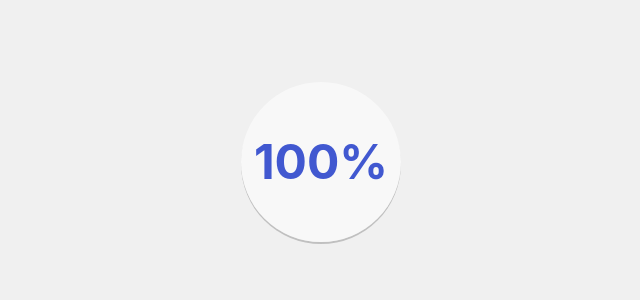
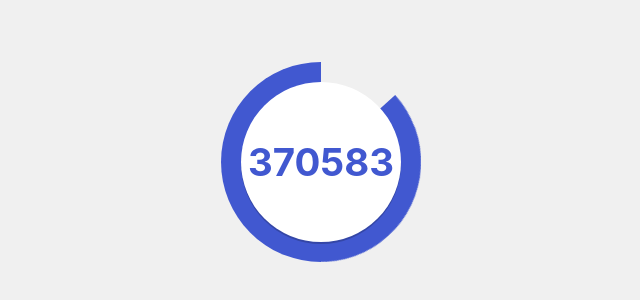
Before and after one commit to PauloMiguelVIdal/geradorToken, a React (Create React App) app: page / in a window 1280 px wide. Shown: the part 238-538 px from the top of the page, without its empty margins (319-959 px from the left). Built offline with nearby package versions, Linux system fonts and the light colour scheme.

Commit message:
ajustes de css feitos

```diff
--- a/src/components/Token.jsx
+++ b/src/components/Token.jsx
@@ -57,7 +57,8 @@ function Token() {
             </div> */}
 <div class="circular">
   <div class="inner"></div>
-  <div class="numb">100%</div>
+  <div className="numb">{tokenAtivo}</div>
+  {/* tempo: {contador} */}
   <div class="circle">
     <div class="bar left">
       <div class="progress"></div>
--- a/src/index.css
+++ b/src/index.css
@@ -54,16 +54,6 @@ animation: ani 2s linear;
 }
 
 
-
-@keyframes ani {
-  0%{
-    transform: rotate(0deg);
-  }
-  100%{
-    transform: rotate(180deg);
-  }
-}
-
 .circular {
   height: 100px;
   width: 100px;
@@ -79,9 +69,9 @@ animation: ani 2s linear;
   height: 80px;
   width: 80px;
   margin: -40px 0 0 -40px;
-  background-color: rgba(255, 255, 255, 0.534);
-  border-radius: 100%;
-  box-shadow: 0 1px 0 rgb(0, 0, 0, 0.2);
+  background-color: rgba(255, 255, 255, 1);
+  border-radius: 50%;
+  box-shadow: 0 1px 0 rgba(0, 0, 0, 0.2);
 }
 
 .circular .numb {
@@ -89,47 +79,74 @@ animation: ani 2s linear;
   top: 50%;
   left: 50%;
   transform: translate(-50%, -50%);
-  font-size: 1.5rem; /* Ajusta o tamanho da fonte */
-  font-weight: bold; /* Deixa o texto em negrito */
-  color: #4158d0; /* Define a cor do texto */
+  font-size: 1.2rem;
+  font-weight: bold;
+  color: #4158d0;
   z-index: 7;
 }
 
-.circular .bar {
+.circular .circle {
+  position: relative;
+  height: 100%;
+  width: 100%;
+  border-radius: 50%;
+}
+
+.circular .circle .bar {
   position: absolute;
   height: 100%;
   width: 100%;
-  border-radius: 100%;
+  border-radius: 50%;
+  clip-path: inset(0 0 0 50%);
+  background-color: transparent;
+}
+
+.circular .circle .bar .progress {
+  position: absolute;
+  height: 100%;
+  width: 100%;
+  background-color: #4158d0;
+  border-radius: 50%;
   clip-path: inset(0 0 0 50%);
 }
 
-.circle .bar .progress {
-  position: absolute;
-  height: 100%;
-  width: 100%;
-  border-radius: 100%;
-  clip-path: inset(0 0 0 50%);
-  background-color: #4158d0;
+.circular .circle .left {
+  transform: rotate(0deg);
+  z-index: 1;
 }
 
-.circle .left .progress {
-  z-index: 1;
-  animation: left 4s linear both;
+.circular .circle .left .progress {
+  animation: left-spin 60s linear infinite;
 }
 
-.circle .right .progress {
-  z-index: 3;
+.circular .circle .right {
   transform: rotate(180deg);
-  animation: right 4s linear both;
+  z-index: 2;
 }
 
-@keyframes left {
+.circular .circle .right .progress {
+  animation: right-spin 60s linear infinite;
+}
+
+@keyframes left-spin {
+  0% {
+    transform: rotate(0deg);
+  }
+  50% {
+    transform: rotate(180deg);
+  }
   100% {
     transform: rotate(180deg);
   }
 }
 
-@keyframes right {
+@keyframes right-spin {
+  0% {
+    transform: rotate(0deg);
+  }
+  50% {
+    transform: rotate(0deg);
+  }
   100% {
     transform: rotate(180deg);
   }
```
